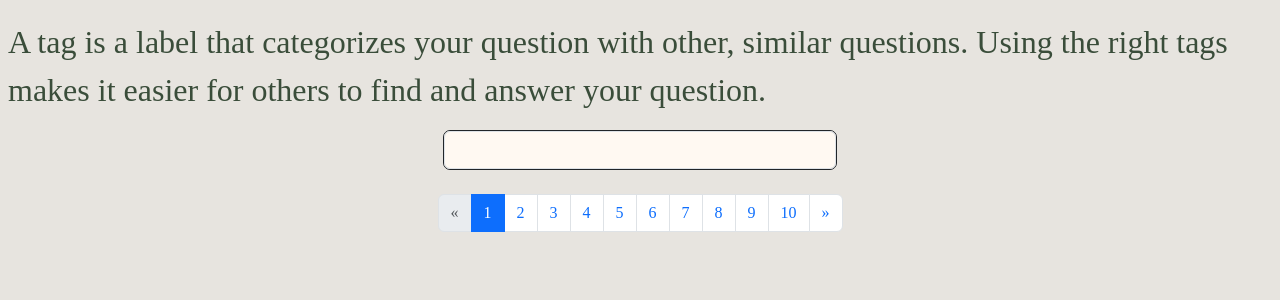
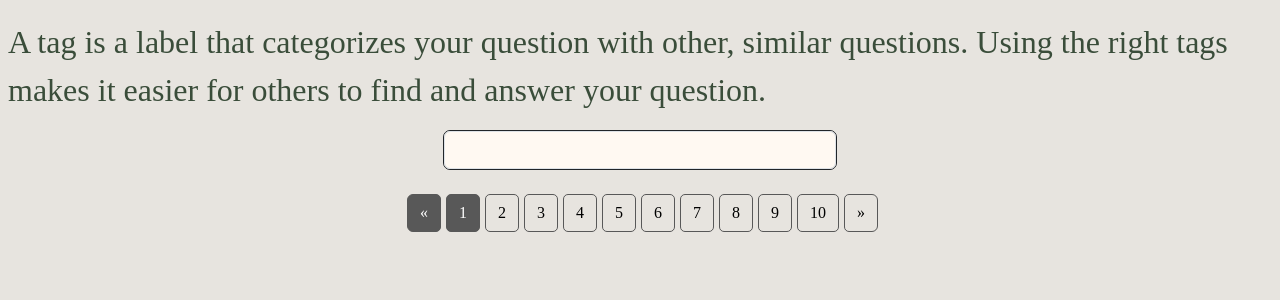
Before and after one commit to COP-290/Testing, a Flask app: page /tag in a window 1280 px wide. Shown: the part 157-457 px from the top of the page. Run offline with Flask 2, Linux system fonts and the light colour scheme; data that the repository does not hold is empty; some libraries are stand-ins or nearby versions; some web fonts are replaced.

Commit message:
css addded

```diff
--- a/flask_blog/static/index.css
+++ b/flask_blog/static/index.css
@@ -1,3 +1,28 @@
-body{
-    background-color:E7E4DF;
+.page-link{
+    cursor: pointer;
+    border-color:rgb(88, 88, 88) !important;
+    background-color:  #E7E4DF !important;
+    border: solid 1.5px ;
+    color: black;
+    border-radius: 5px;
+    margin-left: 5px !important;
 }
+
+.active .page-link{
+    background-color:  rgb(88, 88, 88) !important;
+}
+
+.active .page-link:hover{
+    background-color:  rgb(88, 88, 88) !important;
+    color: white;
+}
+
+.page-link:hover{
+    background-color: #efdfc3 !important;
+    color: black;
+}
+
+.disabled .page-link{
+    background-color:  rgb(88, 88, 88) !important;
+    color: white;
+}
```
